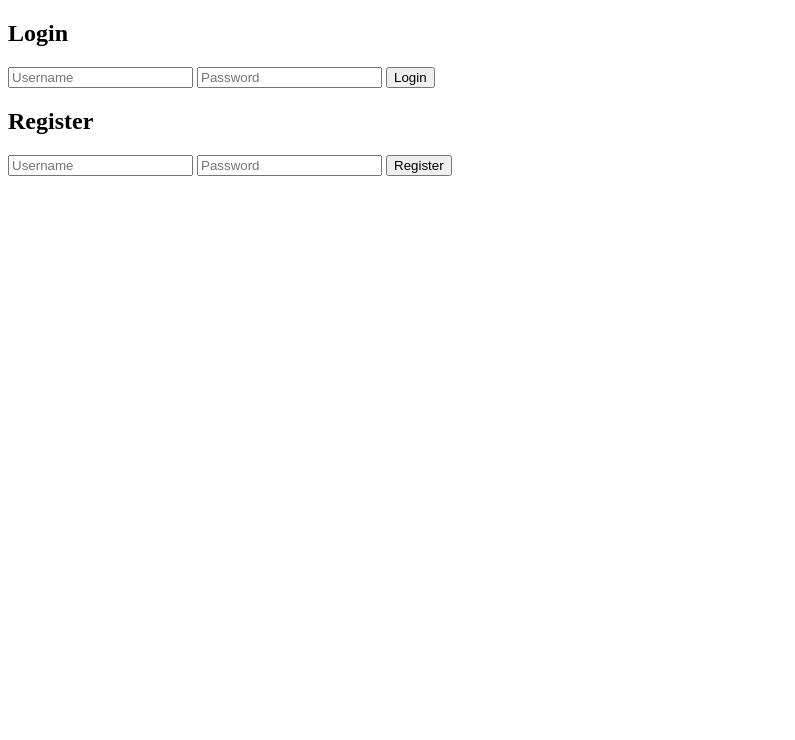
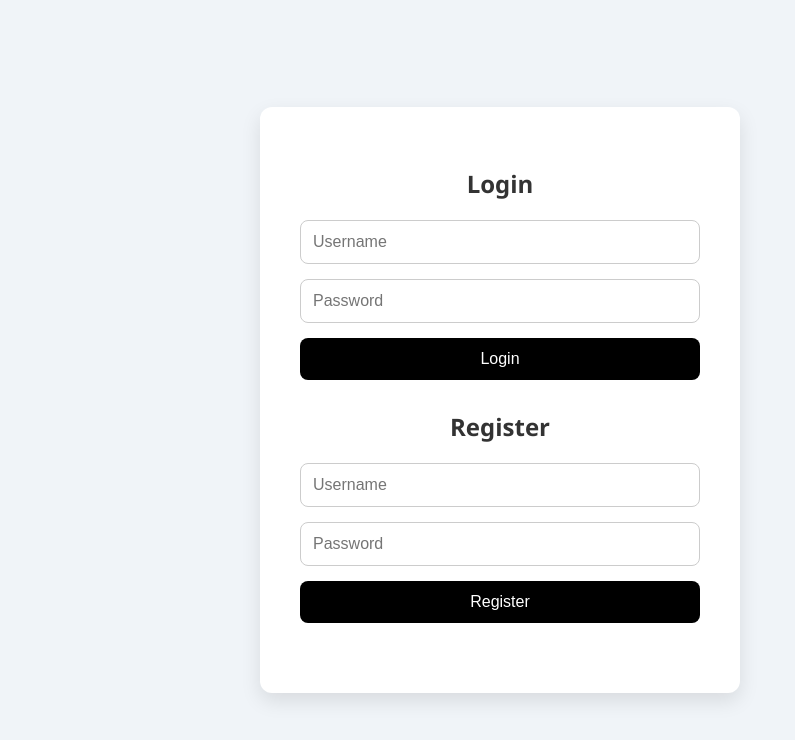
Before and after one commit to aditya-deo/spendwell, an Electron app: page renderers/login.html in a window 1000 px wide. Shown: the whole page, without its empty margins (0-795 px from the left). Drawn offline with Linux system fonts and the light colour scheme.

Commit message:
complete mvp

```diff
--- a/main.js
+++ b/main.js
@@ -18,6 +18,8 @@ createProtectedWindow = () => {
     },
   });
 
+  mainWindow.setMenu(null);
+
   mainWindow.loadFile("renderers/index.html");
 };
 
@@ -31,6 +33,7 @@ createLoginWindow = () => {
       sandbox: false,
     },
   });
+  loginWindow.setMenu(null);
 
   loginWindow.loadFile("renderers/login.html");
 };
--- a/preload.js
+++ b/preload.js
@@ -29,6 +29,6 @@ contextBridge.exposeInMainWorld("api", {
   GetTopPayeeByFrequency: (filterObject) => dashboardDataHandler.GetTopPayeeByFrequency(filterObject),
   GetMostExpensiveDay: (filterObject) => DashboardDataHandler.GetMostExpensiveDay(filterObject),
   GetTransactionStatistics: (filterObject) => DashboardDataHandler.GetTransactionStatistics(filterObject),
-  GetPast365DailyBalances: () => DashboardDataHandler.GetPast365DailyBalances(),
-  GetPast365DailyDebits: () => DashboardDataHandler.GetPast365DailyDebits(),
+  GetPast365DailyBalances: (filterObject) => DashboardDataHandler.GetPast365DailyBalances(filterObject),
+  GetPast365DailyDebits: (filterObject) => DashboardDataHandler.GetPast365DailyDebits(filterObject),
 });
--- a/renderers/login.html
+++ b/renderers/login.html
@@ -4,6 +4,67 @@
     <meta charset="UTF-8" />
     <meta name="viewport" content="width=device-width, initial-scale=1.0" />
     <title>Login form</title>
+    <style>
+      body {
+        font-family: 'Segoe UI', Tahoma, Geneva, Verdana, sans-serif;
+        background: #f0f4f8;
+        display: flex;
+        align-items: center;
+        justify-content: center;
+        height: 100vh;
+        margin: 0;
+      }
+
+      #auth {
+        background: white;
+        padding: 40px;
+        border-radius: 12px;
+        box-shadow: 0 8px 20px rgba(0, 0, 0, 0.1);
+        width: 100%;
+        max-width: 400px;
+      }
+
+      h2 {
+        text-align: center;
+        margin-bottom: 20px;
+        color: #333;
+      }
+
+      form {
+        display: flex;
+        flex-direction: column;
+        gap: 15px;
+        margin-bottom: 30px;
+      }
+
+      input {
+        padding: 12px;
+        font-size: 16px;
+        border: 1px solid #ccc;
+        border-radius: 8px;
+        transition: border-color 0.3s;
+      }
+
+      input:focus {
+        outline: none;
+        border-color: #000000;
+      }
+
+      button {
+        padding: 12px;
+        font-size: 16px;
+        background-color: #000000;
+        color: white;
+        border: none;
+        border-radius: 8px;
+        cursor: pointer;
+        transition: background-color 0.3s;
+      }
+
+      button:hover {
+        background-color: #0056b3;
+      }
+    </style>
   </head>
   <body>
     <div id="auth">
--- a/renderers/scripts/chartHandler.js
+++ b/renderers/scripts/chartHandler.js
@@ -22,7 +22,7 @@ const GetTop100Transactions =  async (filterObject)=>{
 const GetLineChart = (filterObject) => {
 
     var ctx = document.getElementById("dvLineChart").getContext("2d");
-    var response = api.GetPast365DailyBalances();
+    var response = api.GetPast365DailyBalances(filterObject);
     if(response.success){
         const data = {
             labels: response.data.date,
@@ -55,7 +55,7 @@ const GetLineChart = (filterObject) => {
 const GetLineChart2 = (filterObject) => {
 
     var ctx = document.getElementById("dvLineChart2").getContext("2d");
-    var response = api.GetPast365DailyDebits();
+    var response = api.GetPast365DailyDebits(filterObject);
     if(response.success){
         const data = {
             labels: response.data.date,
```
Also changed, not shown: DashboardDataHandler.js (+22 -8 lines), renderers/index.html (+4 -4 lines).
